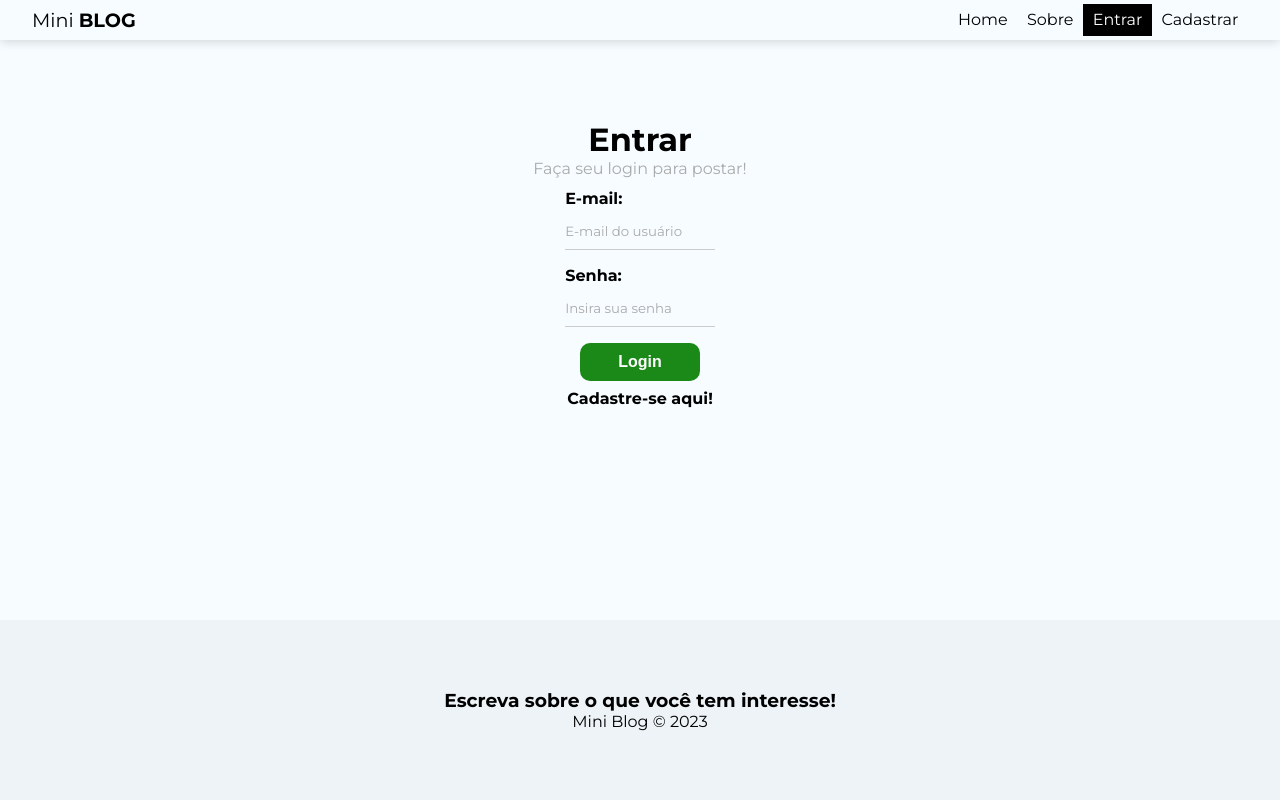
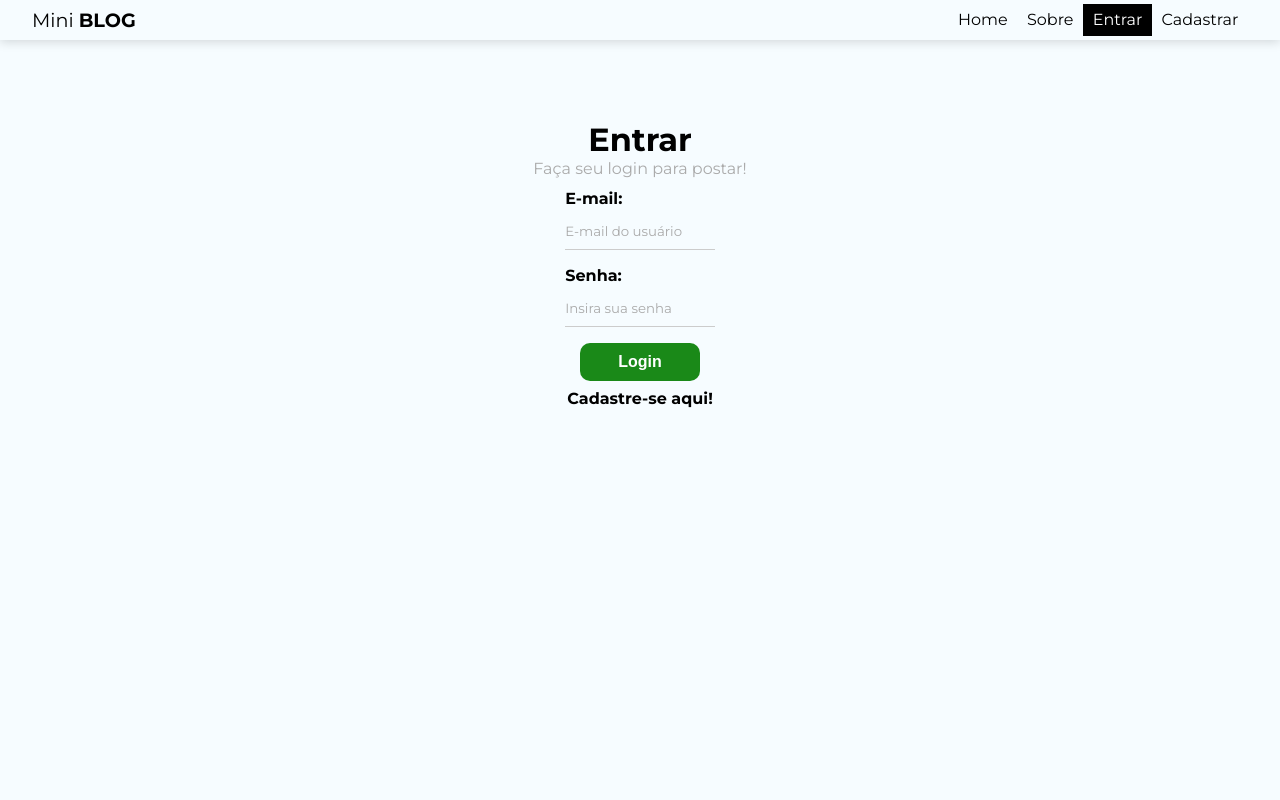
Before and after one commit to abnerfirmino/Projeto-Mini-Blog, a React (Vite) app: page /login in a window 1280 px wide. Shown: the top 800 px of the page. Built offline with nearby package versions, Linux system fonts and the light colour scheme; no server answers.

Commit message:
footer ajustado

```diff
--- a/src/components/Footer/index.jsx
+++ b/src/components/Footer/index.jsx
@@ -2,7 +2,7 @@ import './styles.css';
 
 const Footer = () => {
   return (
-    <footer className="footer">
+    <footer>
       <h3>Escreva sobre o que você tem interesse!</h3>
       <p>Mini Blog &copy; 2023</p>
     </footer>
--- a/src/components/Footer/styles.css
+++ b/src/components/Footer/styles.css
@@ -1,4 +1,4 @@
-.footer {
+footer {
   height: 180px;
   display: flex;
   flex-direction: column;
@@ -6,6 +6,4 @@
   justify-content: center;
   text-align: center;
   background-color: #edf3f6;
-  position: sticky;
-  bottom: 0;
 }
```
